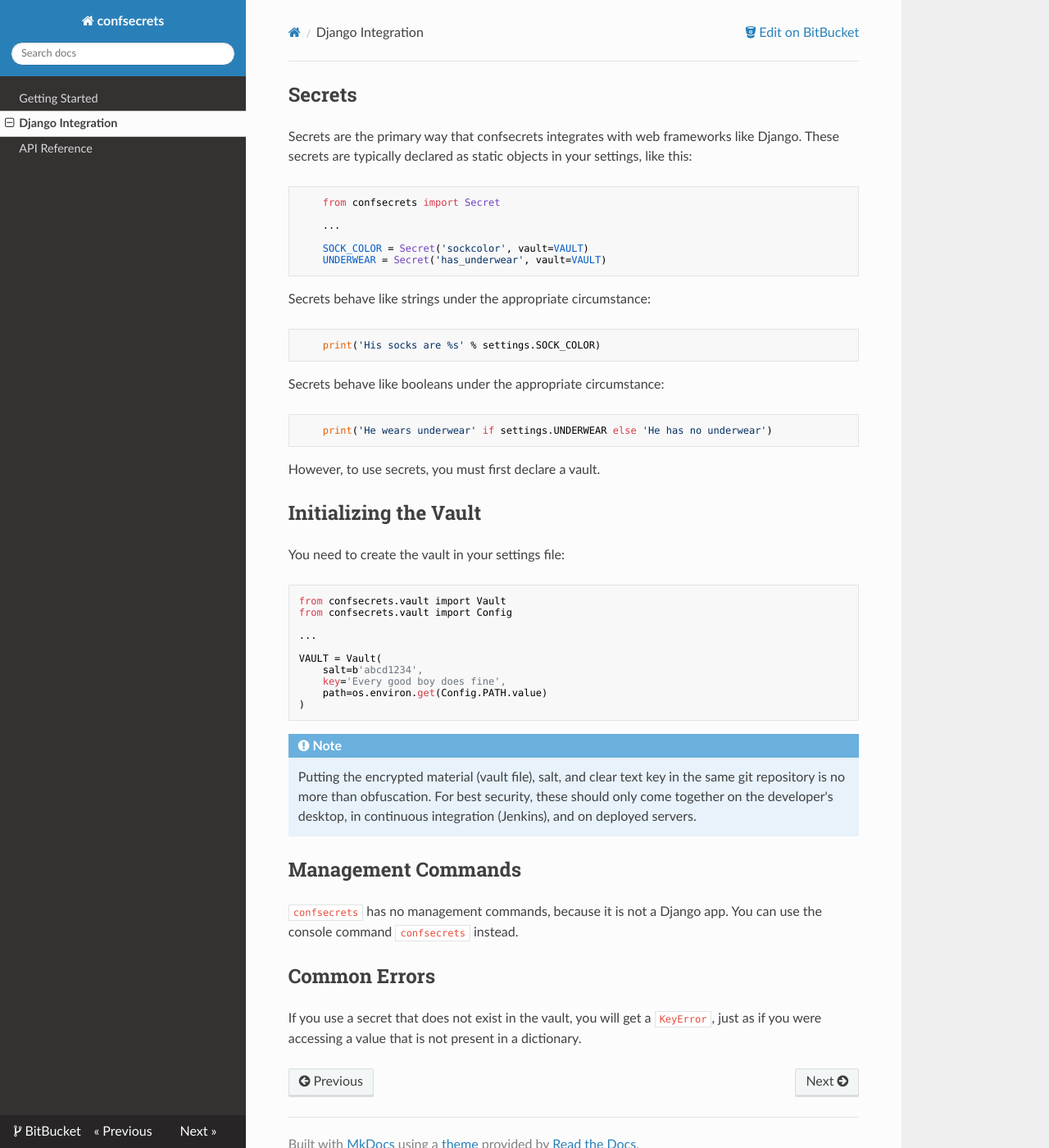
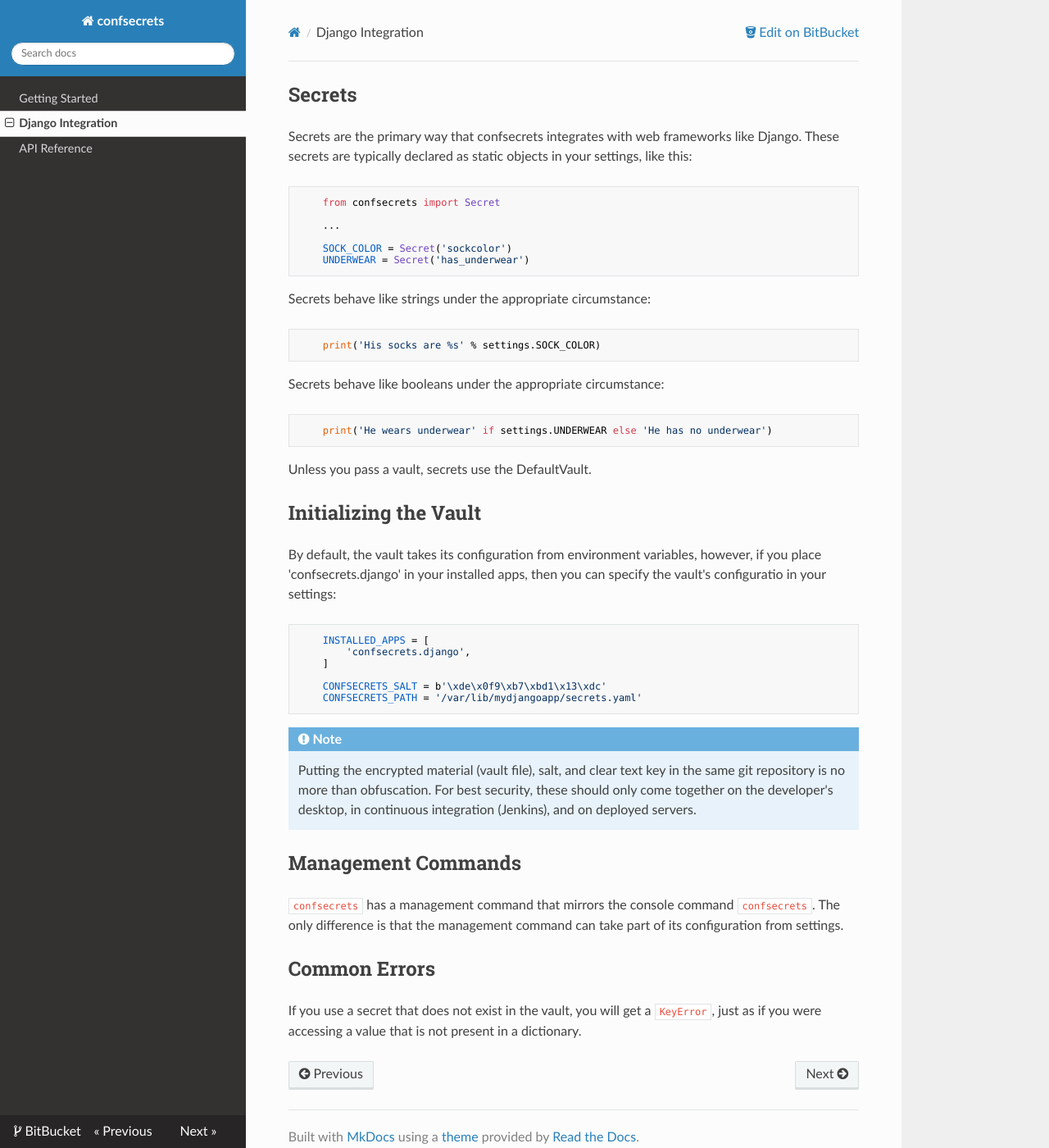
Before and after one commit to danizen/confsecrets, an MkDocs documentation site: the page built from docs/django.md, in a window 1280 px wide and 1400 px high. Shown: the whole window at 82% size. Built offline with MkDocs 1.6.1, drawn with Linux system fonts in a browser that asks for light colours; nearby versions of some CDN libraries.

Commit message:
Update documentation to match work.

```diff
--- a/docs/django.md
+++ b/docs/django.md
@@ -10,8 +10,8 @@ Secrets are the primary way that confsecrets integrates with web frameworks like
 
         ...
 
-        SOCK_COLOR = Secret('sockcolor', vault=VAULT)
-        UNDERWEAR = Secret('has_underwear', vault=VAULT)
+        SOCK_COLOR = Secret('sockcolor')
+        UNDERWEAR = Secret('has_underwear')
 
 Secrets behave like strings under the appropriate circumstance:
 
@@ -22,23 +22,22 @@ Secrets behave like booleans under the appropriate circumstance:
 
         print('He wears underwear' if settings.UNDERWEAR else 'He has no underwear')
 
-However, to use secrets, you must first declare a vault.
+Unless you pass a vault, secrets use the DefaultVault.
 
 
 ## Initializing the Vault
 
-You need to create the vault in your settings file:
 
-    from confsecrets.vault import Vault
-    from confsecrets.vault import Config
+By default, the vault takes its configuration from environment variables, however, if you place 'confsecrets.django' in your installed apps,
+then you can specify the vault's configuratio in your settings:
 
-    ...
+        INSTALLED_APPS = [
+            'confsecrets.django',
+        ]
 
-    VAULT = Vault(
-        salt=b'abcd1234',
-        key='Every good boy does fine',
-        path=os.environ.get(Config.PATH.value)
-    )
+        CONFSECRETS_SALT = b'\xde\x0f9\xb7\xbd1\x13\xdc'
+        CONFSECRETS_PATH = '/var/lib/mydjangoapp/secrets.yaml'
+
 
 !!! Note
     Putting the encrypted material (vault file), salt, and clear text key in the
@@ -49,9 +48,8 @@ You need to create the vault in your settings file:
 
 ## Management Commands
 
-`confsecrets` has no management commands, because it is not a Django app.
-You can use the console command `confsecrets` instead.
-
+`confsecrets` has a management command that mirrors the console command `confsecrets`.  The only difference is that
+the management command can take part of its configuration from settings.
 
 ## Common Errors
 
```
Also changed, not shown: docs/index.md (+4 -3 lines).
